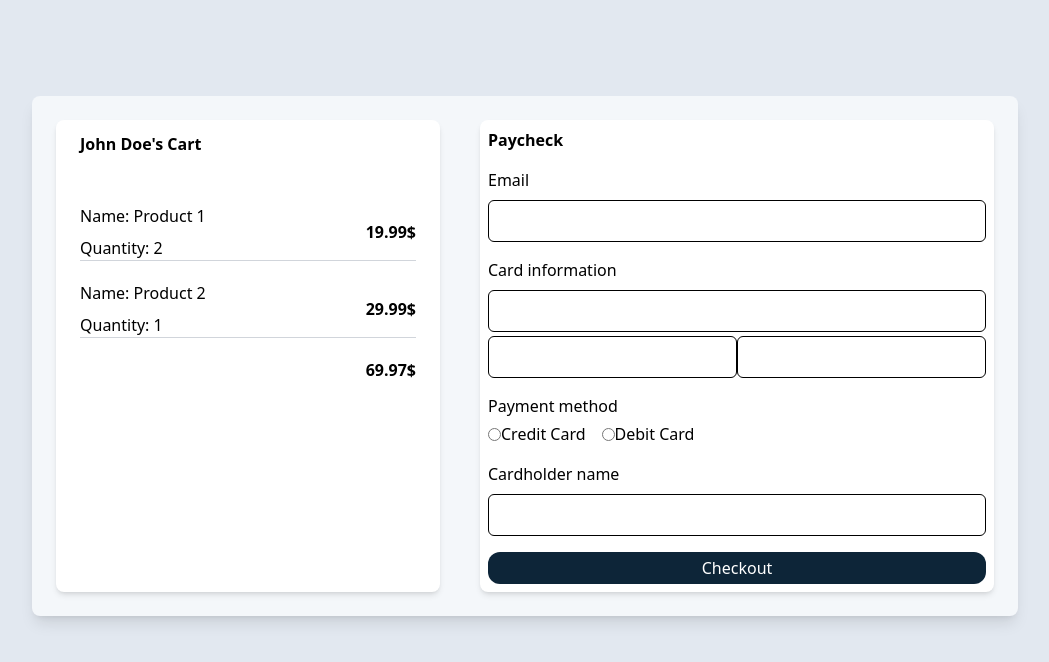
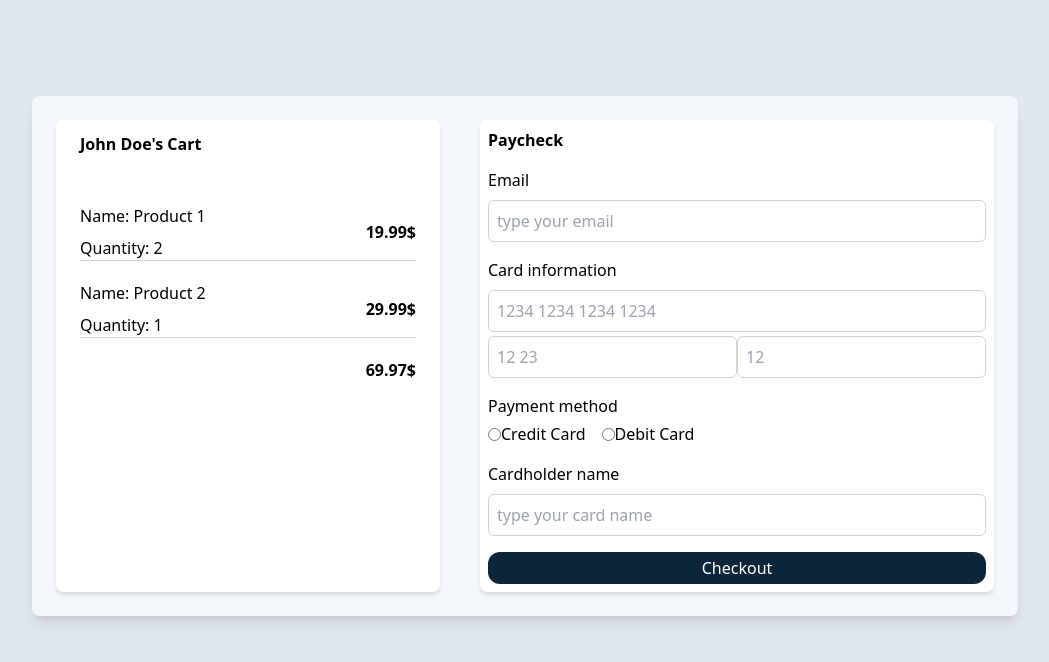
Before and after one commit to Seemo0/Next-checkout, a Next.js app: page / in a window 1280 px wide. Shown: the top 662 px of the page, without its empty margins (115-1164 px from the left). Built offline with nearby package versions, Linux system fonts and the light colour scheme.

Commit message:
add placeholder to inputs

```diff
--- a/components/Checkout.tsx
+++ b/components/Checkout.tsx
@@ -81,18 +81,25 @@ const Checkout = () => {
     <div className="flex flex-col bg-white shadow-md rounded-lg p-2 space-y-4">
       <span className="font-bold">Paycheck</span>
       <span className="flex flex-col space-y-2">
-        <CustomInput formik={formik} label="Email" name="email" type="email" />
+        <CustomInput
+          formik={formik}
+          label="Email"
+          name="email"
+          placeholder="type your email"
+          type="email"
+        />
       </span>
       <span className="flex flex-col space-y-1">
         <CustomInput
           formik={formik}
+          placeholder="1234 1234 1234 1234"
           label="Card information"
           name="cardNumber"
           type="text"
         />
         <span className="flex">
-          <CustomInput formik={formik} name="expirationDate" type="text" />
-          <CustomInput formik={formik} name="cvv" type="text" />
+          <CustomInput formik={formik} placeholder="12 23" name="expirationDate" type="text" />
+          <CustomInput formik={formik} placeholder="12" name="cvv" type="text" />
         </span>
       </span>
       <span className="flex flex-col space-y-1">
@@ -114,6 +121,7 @@ const Checkout = () => {
       </span>
       <CustomInput
         formik={formik}
+        placeholder="type your card name"
         label="Cardholder name"
         name="name"
         type="text"
--- a/components/form-inputs/CustomInput.tsx
+++ b/components/form-inputs/CustomInput.tsx
@@ -2,6 +2,7 @@ import React from "react";
 
 interface InputProps {
   label?: string;
+  placeholder?: string;
   name: string;
   formik: any;
   type: string;
@@ -14,6 +15,7 @@ const CustomInput: React.FC<InputProps> = ({
   name,
   type = "text",
   onChange,
+  placeholder,
 }) => {
   const handleChange = (event: any) => {
     const value = event.target.value;
@@ -41,13 +43,14 @@ const CustomInput: React.FC<InputProps> = ({
       )}
       <input
         type={type}
+        placeholder={placeholder}
         name={name}
         value={formik.values[name]}
         onChange={onChange ?? handleChange}
         onBlur={formik.handleBlur}
         className={`${
           formik.touched[name] && formik.errors[name] ? "border-red-500" : ""
-        } border rounded-md p-2`}
+        } border-gray-300 rounded-md p-2`}
       />
     </div>
   );
```
